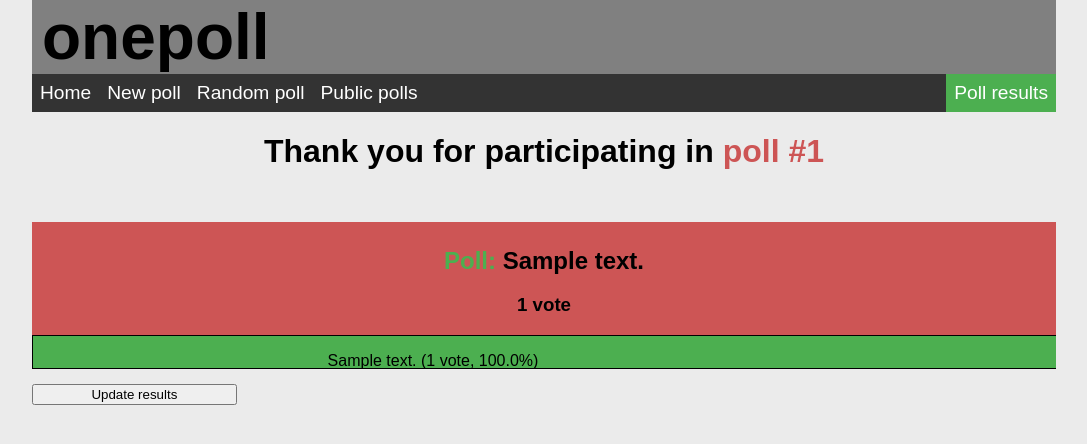
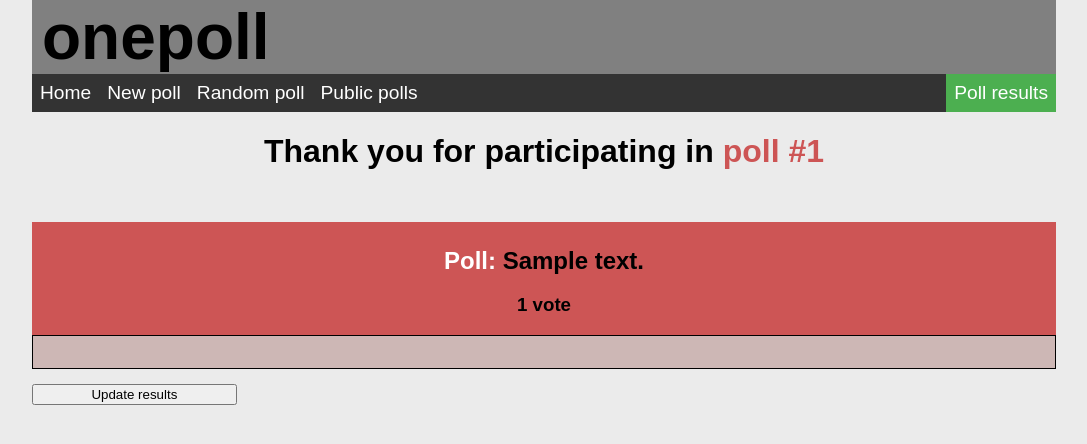
Before and after one commit to ahmedsakr/onepoll, a Django app: page /1/results/ in a window 1280 px wide. Shown: the top 444 px of the page, without its empty margins (96-1183 px from the left). Run offline with Django 3.2, Linux system fonts and the light colour scheme; tables that the repository leaves empty hold one stand-in row (values such as "Sample post"); some libraries are stand-ins or nearby versions.

Commit message:
DB Migration, Backend code enhancement, and results JS/CSS rewrite

```diff
--- a/polls/models.py
+++ b/polls/models.py
@@ -7,7 +7,6 @@
     question_text = models.CharField(max_length=200)
     pub_date = models.DateTimeField('date published')
     public_poll = models.IntegerField(default=1)
-    views = models.IntegerField(default=0)
 
     def __str__(self):
         return self.question_text
--- a/polls/public.py
+++ b/polls/public.py
@@ -50,10 +50,9 @@
     questions = questions.order_by('-%s' % sort)[:int(amount)]
 
     for question in questions:
-        filtered_polls += '%d;%s;%d;%d;%s\n' % (question.id,
+        filtered_polls += '%d;%s;%d;%s\n' % (question.id,
         question.question_text,
         question.get_total_votes(),
-        question.views,
         question.pub_date.strftime('%m-%d-%Y %H:%M'))
 
     return filtered_polls
--- a/polls/static/polls/css/results.css
+++ b/polls/static/polls/css/results.css
@@ -13,29 +13,29 @@
 
 #results h2:before {
     content: 'Poll: ';
-    color: #4CAF50;
+    color: white;
     font-weight: bolder;
 }
 
-#results .background {
+.progress-description, .progress-background, .progress-foreground {
+    height: 2em;
+}
+
+.progress-background {
     position: relative;
     background-color: #CDB7B5;
     border: solid black 1px;
-    height: 2em;
 }
 
-#results .foreground {
-    position: absolute;
+.progress-foreground {
     width: 0%;
     background-color: #4CAF50;
-    height: 2em;
 }
 
-#results p {
+.progress-description {
     position: absolute;
-    margin: 5 auto;
-    width: 800px;
-    height: 2em;
+    font-size: 1.5em;
+    width:100%;
 }
 
 input {
--- a/polls/static/polls/js/results.js
+++ b/polls/static/polls/js/results.js
@@ -1,23 +1,23 @@
-function loadResults(total_votes, total_choices) {
-    $ ('#update').attr('disabled', '');
+function loadResults(votes, total_votes, total_choices) {
+    $ ('input').attr('disabled', '');
+    var get_percentage = function(votes) {
+        return ((votes / total_votes) * 100).toFixed(1);
+    }
 
-    var width = 0.1;
-    var id = 1;
-    var elem = $("#foreground" + id);
-    var percentage = ((elem.attr('value') / total_votes) * 100).toFixed(1);
+    var elems = $("[class='progress-foreground']");
+    var width = 0, id = 0, percentage = get_percentage(votes[id]);
 
     var interval = setInterval(function() {
         if (width < percentage) {
             width += 0.25;
-            elem.css('width',  width + '%');
-        } else if (id < total_choices){
+            elems[id].style.width = width + '%';
+        } else if (id < total_choices - 1){
             id++;
             width = 0;
-            elem = $("#foreground" + id);
-            percentage = ((elem.attr('value') / total_votes) * 100).toFixed(1);
+            percentage = get_percentage(votes[id]);
         } else {
             clearInterval(interval);
-            $ ('#update').removeAttr('disabled');
+            $ ('input').removeAttr('disabled');
         }
     }, 1);
 }
@@ -39,33 +39,36 @@
         },
 
         success: function(data, status) {
-            var info = data.split(';')
-            var total_votes = parseInt(info[0].split('=')[1]);
-
-            for (var i = 1; i < info.length; i++) {
-                var choice = info[i];
-                var votes = parseInt(choice.split('=')[1]);
-
-                $ ('#foreground' + i).css('width', '0%');
-                $ ('#foreground' + i).attr('value', votes);
-                $ ('#foreground' + i + ' p').text(choice.split('=')[0]);
+            var pluralize = function(amount) {
+                if (amount > 1) {
+                    return 's';
+                } else {
+                    return '';
+                }
             }
 
-            $ ('#results h3').text(total_votes + ' vote' + pluralize(total_votes));
-            loadResults(total_votes, i);
+            var info = data.split(';')
+            var total_votes = parseInt(info.shift().split('=')[1]);
+            var votes_arr = [];
+
+            $('h3').text(total_votes + ' vote' + pluralize(total_votes));
+            var elems = $("[class='progress-foreground']")
+            elems = elems.css("width", "0%").children().filter('div');
+
+            for (var i = 0; i < info.length; i++) {
+                var choice = info[i];
+
+                elems[i].innerHTML = choice.split('=')[0];
+                var votes = parseInt(choice.split('=')[1]);
+                votes_arr.push(votes);
+            }
+
+            loadResults(votes_arr, total_votes, i);
         },
 
         error: function(response) {
             alert("An error has occurred. Try again later. error_code=" + response.status);
-            $ ('#update').removeAttr('disabled');
+            $ ('input').removeAttr('disabled');
         }
     });
 }
-
-function pluralize(amount) {
-    if (amount > 1) {
-        return 's';
-    } else {
-        return '';
-    }
-}
--- a/polls/templates/polls/index.html
+++ b/polls/templates/polls/index.html
@@ -81,7 +81,7 @@
             </div>
             <div class='statistic'>
                 <div class='statistic-title'>
-                    {% if voters %}
+                    {% if unique_voters %}
                     {{ unique_voters}} voter{{ unique_voters|pluralize }}
                     {% else %}
                     0 voters
--- a/polls/templates/polls/public.html
+++ b/polls/templates/polls/public.html
@@ -51,7 +51,6 @@
                 <th>Poll id</th>
                 <th>Question</th>
                 <th># of Votes</th>
-                <th>Views</th>
                 <th>Publish date</th>
             </tr>
         </table>
--- a/polls/templates/polls/results.html
+++ b/polls/templates/polls/results.html
@@ -11,7 +11,7 @@
     <script src="https://ajax.googleapis.com/ajax/libs/jquery/3.1.0/jquery.min.js"></script>
 </head>
 
-<body onload="loadResults({{ question.get_total_votes }}, {{ question.choice_set.count }});">
+<body onload="update('{% url 'results' question.id %}')">
     <div id="navigation">
         <h1>onepoll</h1>
         <ul>
@@ -29,14 +29,14 @@
         <h2>{{ question.question_text }}</h2>
         <h3>{{ question.get_total_votes }} vote{{ question.get_total_votes|pluralize }}</h3>
         {% for choice in question.choice_set.all %}
-            <div id="background{{ forloop.counter }}" class="background">
-                <div id="foreground{{ forloop.counter }}" class="foreground" value={{ choice.votes }}>
-                    <p>{{ choice.choice_text }} ({{ choice.votes }} vote{{ choice.votes|pluralize }}, {{ choice.votes|percentage:question.get_total_votes }}%)</p>
+            <div class="progress-background">
+                <div class="progress-foreground">
+                    <div class="progress-description"></div>
                 </div>
             </div>
         {% endfor %}
     </div>
 
-    <input type='button' value='Update results' onclick="update('{% url 'results' question.id %}')" id="update" disabled/>
+    <input type='button' value='Update results' onclick="update('{% url 'results' question.id %}')"/>
 </body>
 </html>
--- a/polls/utils.py
+++ b/polls/utils.py
@@ -25,11 +25,7 @@
     return total_votes
 
 def get_unique_voters():
-    views = set()
-    for user in Participant.objects.all():
-        views.add(user.ip)
-
-    return len(views)
+    return len(set(Participant.objects.all()))
 
 def user_has_voted(request, question):
     ip = get_ip(request)
--- a/polls/views.py
+++ b/polls/views.py
@@ -32,9 +32,6 @@
 def detail(request, question_id):
     question = get_object_or_404(Question, id=question_id)
     template_name = 'polls/detail.html'
-
-    question.views += 1
-    question.save()
 
     if question.public_poll == 1:
         return render(request, template_name, {
```
Also changed, not shown: db.sqlite3, polls/migrations/0002_remove_question_views.py (added).
